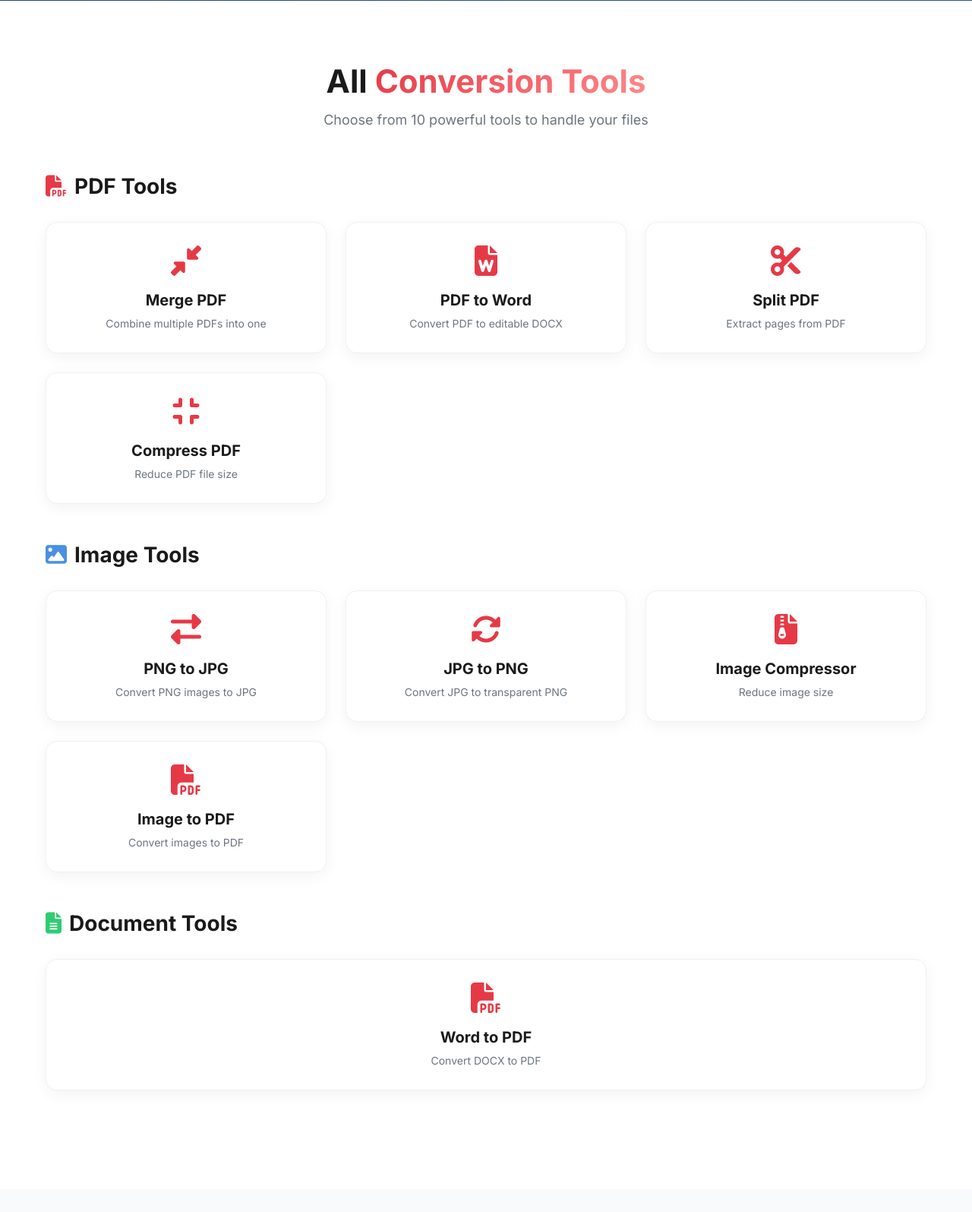
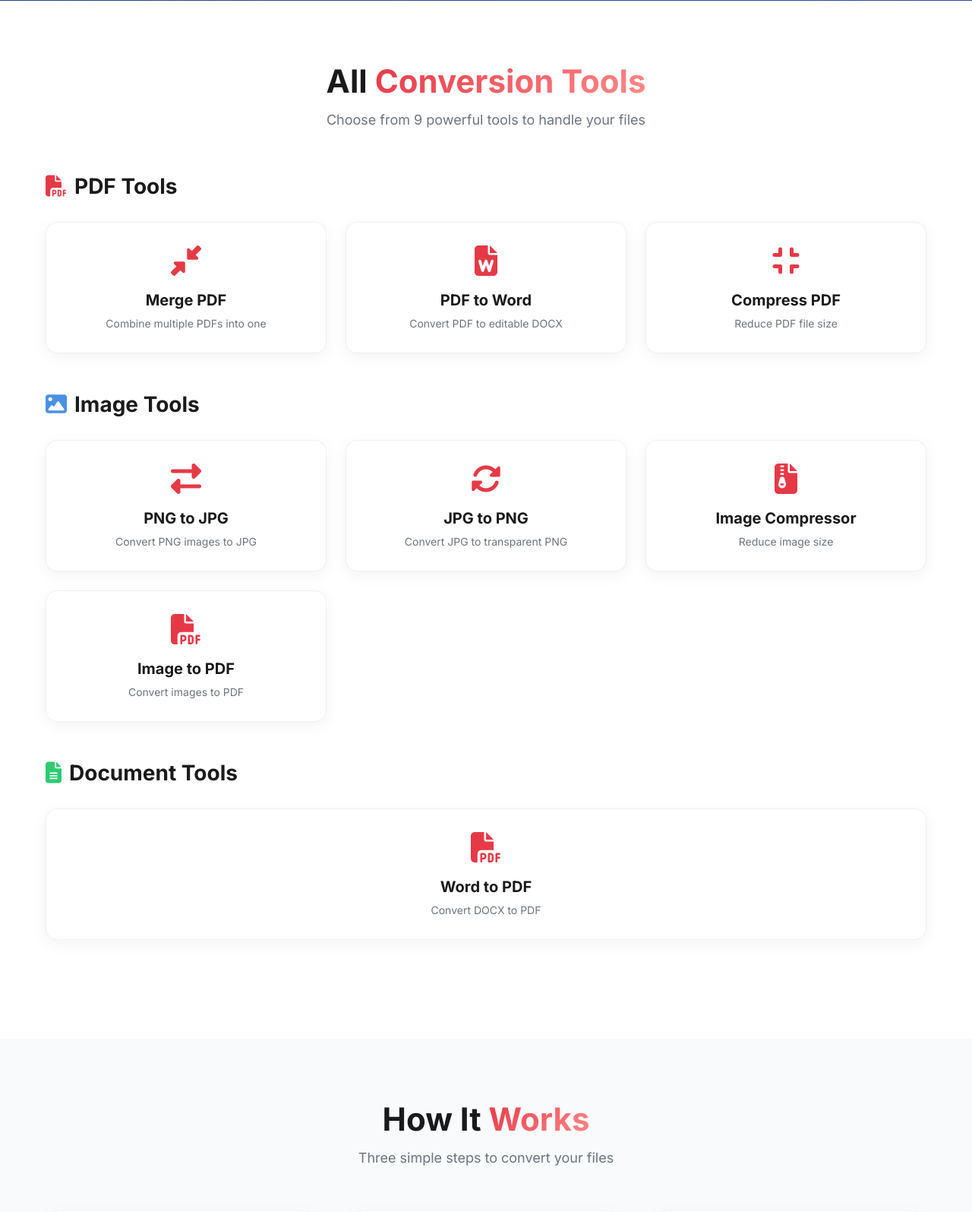
Before and after one commit to MustafaRaheel26/my-pro-converter, a Flask app: page / in a window 1280 px wide. Shown: the part 799-2394 px from the top of the page at 76% size. Run offline with Flask 3, Linux system fonts and the light colour scheme; some libraries are stand-ins or nearby versions.

Commit message:
Remove split PDF tool options and update tool count

```diff
--- a/templates/index.html
+++ b/templates/index.html
@@ -101,28 +101,6 @@
           <div class="progress-bar" id="progressBar"></div>
         </div>
 
-        <div class="tool-options" id="toolOptions" style="display: none">
-          <div class="tool-option-group">
-            <label for="splitStartPage">Split PDF page range</label>
-            <div class="split-range-inputs">
-              <input
-                type="number"
-                id="splitStartPage"
-                min="1"
-                placeholder="Start page"
-              />
-              <span>to</span>
-              <input
-                type="number"
-                id="splitEndPage"
-                min="1"
-                placeholder="End page"
-              />
-            </div>
-            <p class="tool-note">Leave blank to export all pages.</p>
-          </div>
-        </div>
-
         <a href="#all-tools" class="hero-btn"
           >Explore All Tools <i class="fas fa-arrow-right"></i
         ></a>
@@ -134,7 +112,7 @@
       <div class="container">
         <div class="section-header">
           <h2>All <span class="gradient-text">Conversion Tools</span></h2>
-          <p>Choose from 10 powerful tools to handle your files</p>
+          <p>Choose from 9 powerful tools to handle your files</p>
         </div>
 
         <!-- PDF Tools -->
@@ -152,11 +130,6 @@
               <i class="fas fa-file-word"></i>
               <h4>PDF to Word</h4>
               <p>Convert PDF to editable DOCX</p>
-            </div>
-            <div class="tool-card" data-tool="split-pdf">
-              <i class="fas fa-cut"></i>
-              <h4>Split PDF</h4>
-              <p>Extract pages from PDF</p>
             </div>
             <div class="tool-card" data-tool="compress-pdf">
               <i class="fas fa-compress"></i>
```
